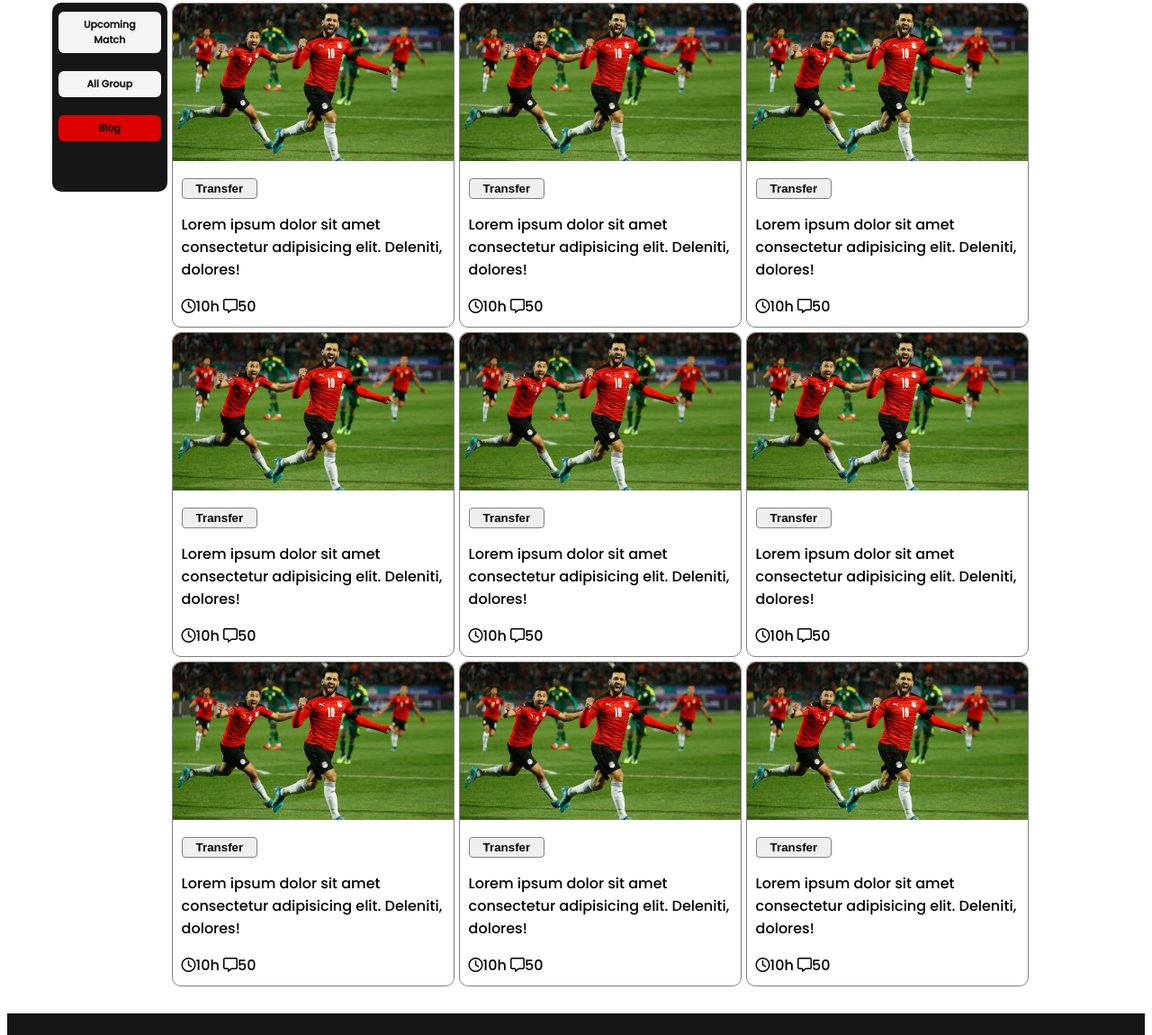
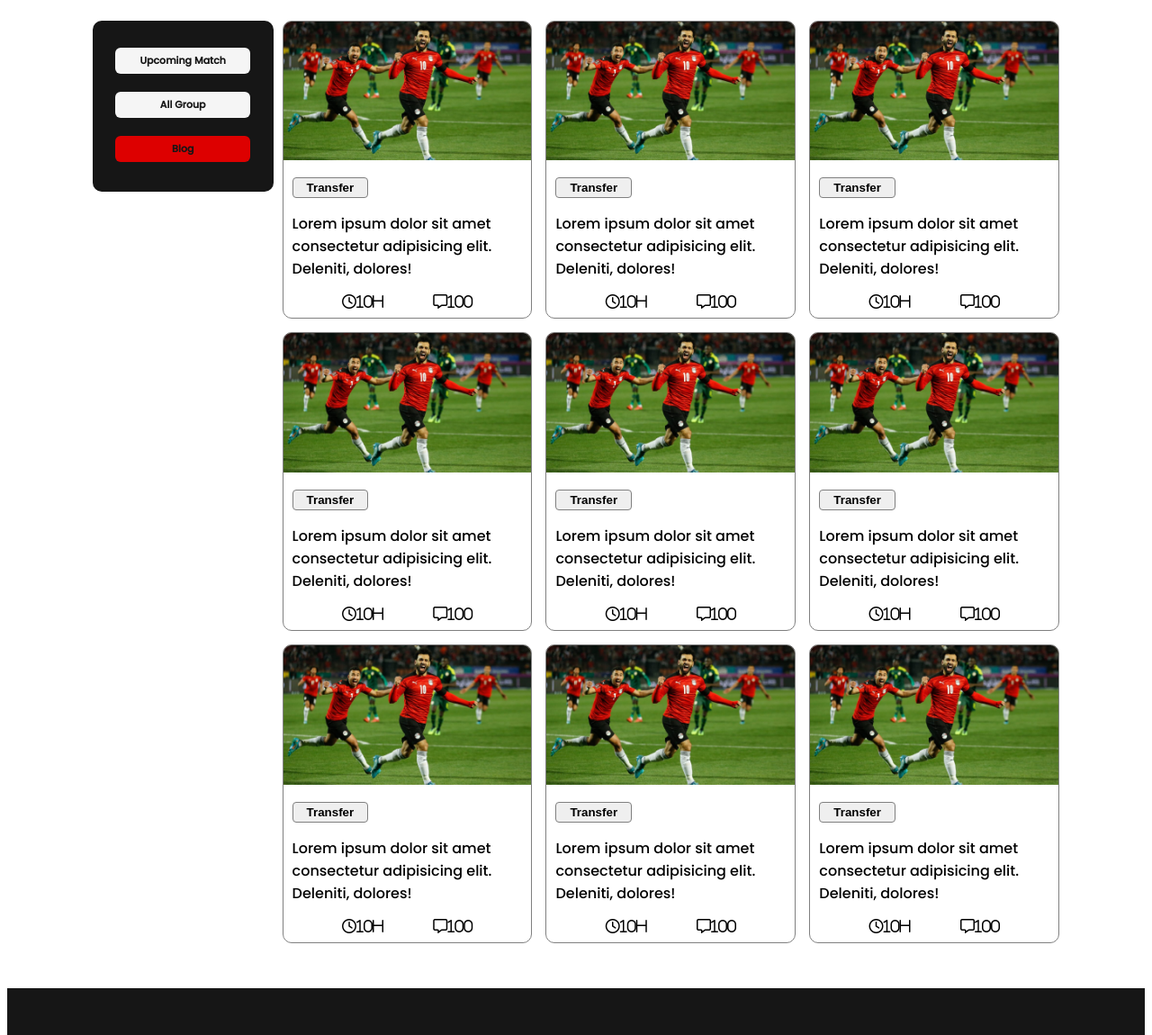
Before and after one commit to Sakil71/World-Cup, a plain HTML site: page index.html in a window 1280 px wide. Shown: the part 522-1672 px from the top of the page at 90% size. Drawn offline with Linux system fonts and the light colour scheme.

Commit message:
world-cup

```diff
--- a/index.html
+++ b/index.html
@@ -54,8 +54,10 @@
                     <div class="comment">
                         <button>Transfer</button>
                         <p>Lorem ipsum dolor sit amet consectetur adipisicing elit. Deleniti, dolores!</p>
-                        <i class="fa-regular fa-clock"></i>10h
-                        <i class="fa-regular fa-message"></i>50
+                       <div class="icon">
+                            <i class="fa-regular fa-clock">10h</i>
+                            <i class="fa-regular fa-message">100</i>
+                       </div>
                     </div>
                 </div>
                 <div class="content">
@@ -65,8 +67,10 @@
                     <div class="comment">
                         <button>Transfer</button>
                         <p>Lorem ipsum dolor sit amet consectetur adipisicing elit. Deleniti, dolores!</p>
-                        <i class="fa-regular fa-clock"></i>10h
-                        <i class="fa-regular fa-message"></i>50
+                        <div class="icon">
+                            <i class="fa-regular fa-clock">10h</i>
+                            <i class="fa-regular fa-message">100</i>
+                       </div>
                     </div>
                 </div>
                 <div class="content">
@@ -76,8 +80,10 @@
                     <div class="comment">
                         <button>Transfer</button>
                         <p>Lorem ipsum dolor sit amet consectetur adipisicing elit. Deleniti, dolores!</p>
-                        <i class="fa-regular fa-clock"></i>10h
-                        <i class="fa-regular fa-message"></i>50
+                        <div class="icon">
+                            <i class="fa-regular fa-clock">10h</i>
+                            <i class="fa-regular fa-message">100</i>
+                       </div>
                     </div>
                 </div>
                 <div class="content">
@@ -87,8 +93,10 @@
                     <div class="comment">
                         <button>Transfer</button>
                         <p>Lorem ipsum dolor sit amet consectetur adipisicing elit. Deleniti, dolores!</p>
-                        <i class="fa-regular fa-clock"></i>10h
-                        <i class="fa-regular fa-message"></i>50
+                        <div class="icon">
+                            <i class="fa-regular fa-clock">10h</i>
+                            <i class="fa-regular fa-message">100</i>
+                       </div>
                     </div>
                 </div>
                 <div class="content">
@@ -98,8 +106,10 @@
                     <div class="comment">
                         <button>Transfer</button>
                         <p>Lorem ipsum dolor sit amet consectetur adipisicing elit. Deleniti, dolores!</p>
-                        <i class="fa-regular fa-clock"></i>10h
-                        <i class="fa-regular fa-message"></i>50
+                        <div class="icon">
+                            <i class="fa-regular fa-clock">10h</i>
+                            <i class="fa-regular fa-message">100</i>
+                       </div>
                     </div>
                 </div>
                 <div class="content">
@@ -109,8 +119,10 @@
                     <div class="comment">
                         <button>Transfer</button>
                         <p>Lorem ipsum dolor sit amet consectetur adipisicing elit. Deleniti, dolores!</p>
-                        <i class="fa-regular fa-clock"></i>10h
-                        <i class="fa-regular fa-message"></i>50
+                        <div class="icon">
+                            <i class="fa-regular fa-clock">10h</i>
+                            <i class="fa-regular fa-message">100</i>
+                       </div>
                     </div>
                 </div>
                 <div class="content">
@@ -120,8 +132,10 @@
                     <div class="comment">
                         <button>Transfer</button>
                         <p>Lorem ipsum dolor sit amet consectetur adipisicing elit. Deleniti, dolores!</p>
-                        <i class="fa-regular fa-clock"></i>10h
-                        <i class="fa-regular fa-message"></i>50
+                        <div class="icon">
+                            <i class="fa-regular fa-clock">10h</i>
+                            <i class="fa-regular fa-message">100</i>
+                       </div>
                     </div>
                 </div>
                 <div class="content">
@@ -131,8 +145,10 @@
                     <div class="comment">
                         <button>Transfer</button>
                         <p>Lorem ipsum dolor sit amet consectetur adipisicing elit. Deleniti, dolores!</p>
-                        <i class="fa-regular fa-clock"></i>10h
-                        <i class="fa-regular fa-message"></i>50
+                        <div class="icon">
+                            <i class="fa-regular fa-clock">10h</i>
+                            <i class="fa-regular fa-message">100</i>
+                       </div>
                     </div>
                 </div>
                 <div class="content">
@@ -142,8 +158,10 @@
                     <div class="comment">
                         <button>Transfer</button>
                         <p>Lorem ipsum dolor sit amet consectetur adipisicing elit. Deleniti, dolores!</p>
-                        <i class="fa-regular fa-clock"></i>10h
-                        <i class="fa-regular fa-message"></i>50
+                        <div class="icon">
+                            <i class="fa-regular fa-clock">10h</i>
+                            <i class="fa-regular fa-message">100</i>
+                       </div>
                     </div>
                 </div>
 
--- a/style.css
+++ b/style.css
@@ -19,7 +19,7 @@ body{
     padding: 0 30px;
     color: #FFFFFF;
     border-radius: 30px;
-    margin-bottom: 30px;
+    margin-bottom: 50px;
 }
 .banner{
     width: 50%;
@@ -49,17 +49,21 @@ h1{
 
 article{
     display: flex;
-    width: 80%;
-    column-gap: 5px;
-    margin: 0 50px;
-    justify-items: center;
-    margin-bottom: 30px;
+    width: 85%;
+    column-gap: 10px;
+    margin: 0 auto;
+    justify-content: center;
+    margin-bottom: 50px;
+}
+.content img{
+    width: 100%;
 }
 .feature{
     display: flex;
     flex-direction: column;
-    width: 30%;
-    height: 210px;
+    padding-top: 20px;
+    width: 40%;
+    height: 170px;
     align-items: center;
     background-color: #161616;
     border-radius: 10px;
@@ -67,9 +71,8 @@ article{
 .all-blogs{
     display: grid;
     grid-template-columns: repeat(3,1fr);
-    row-gap: 5px;
-    column-gap: 5px;
-    width: 100%;
+    row-gap: 15px;
+    column-gap: 15px;
 }
 .anchor{
     text-decoration: none;
@@ -95,6 +98,10 @@ article{
 .comment{
     padding: 10px;
 }
+.icon{
+    display: flex;
+    justify-content: space-evenly;
+}
 button{
     border: 1px solid gray;
     border-radius: 4px;
```
